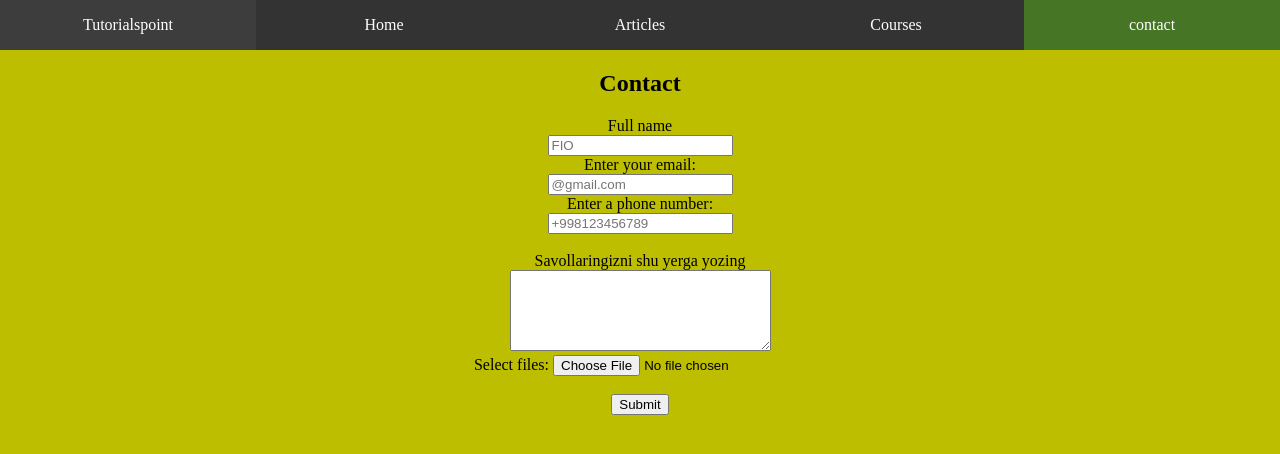
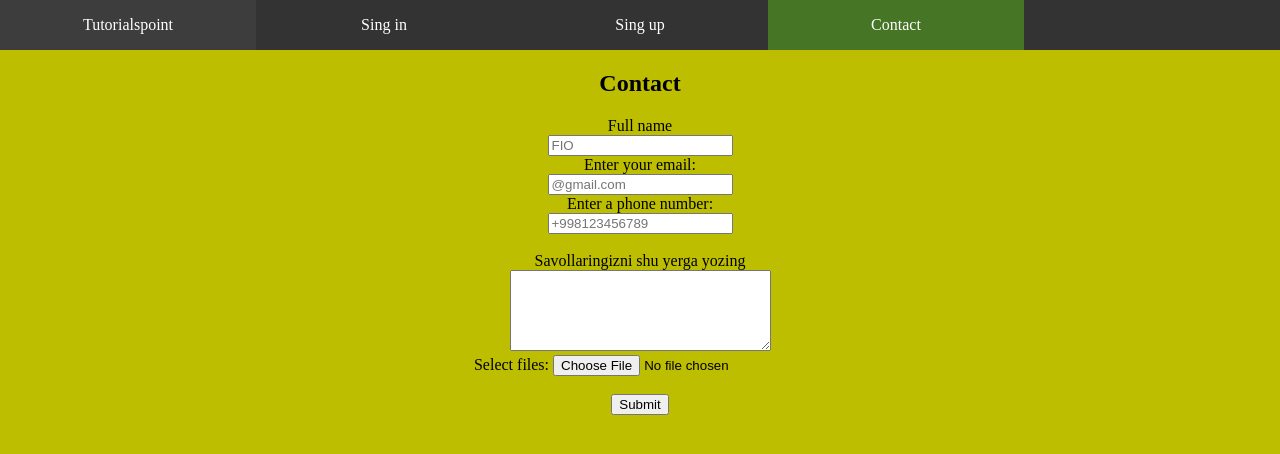
Before and after one commit to masato009/Tutorialspoints, a plain HTML site: page contact.html in a window 1280 px wide. Drawn offline with Linux system fonts and the light colour scheme.

Commit message:
Update contact.html

```diff
--- a/contact.html
+++ b/contact.html
@@ -10,11 +10,9 @@
 <body>
   <ul>
     <li><a href="index.html">Tutorialspoint</a></li>
-    <li><a href="#" class="ga-nav" title="CSS Tutorial">Home</a></li>
-    <li><a href="#" class="ga-nav" title="CSS Tutorial"> Articles</a></li>
-    <li><a href="#" class="ga-nav" title="CSS Tutorial">Courses</a></li>
-    <li style="background-color:  #457525;"><a href="contact.html" class="ga-nav" title="CSS Tutorial">contact</a>
-    </li>
+    <li><a href="kirish.html" class="ga-nav" title="CSS Tutorial">Sing in</a></li>
+    <li><a href="sing up.html" class="ga-nav" title="CSS Tutorial"> Sing up</a></li>
+    <li  style="background-color:  #457525;"><a href="contact.html" class="ga-nav" title="CSS Tutorial">Contact</a></li>
   </ul>
   <h2>Contact</h2>
   <form action="/action_page.php">
```
